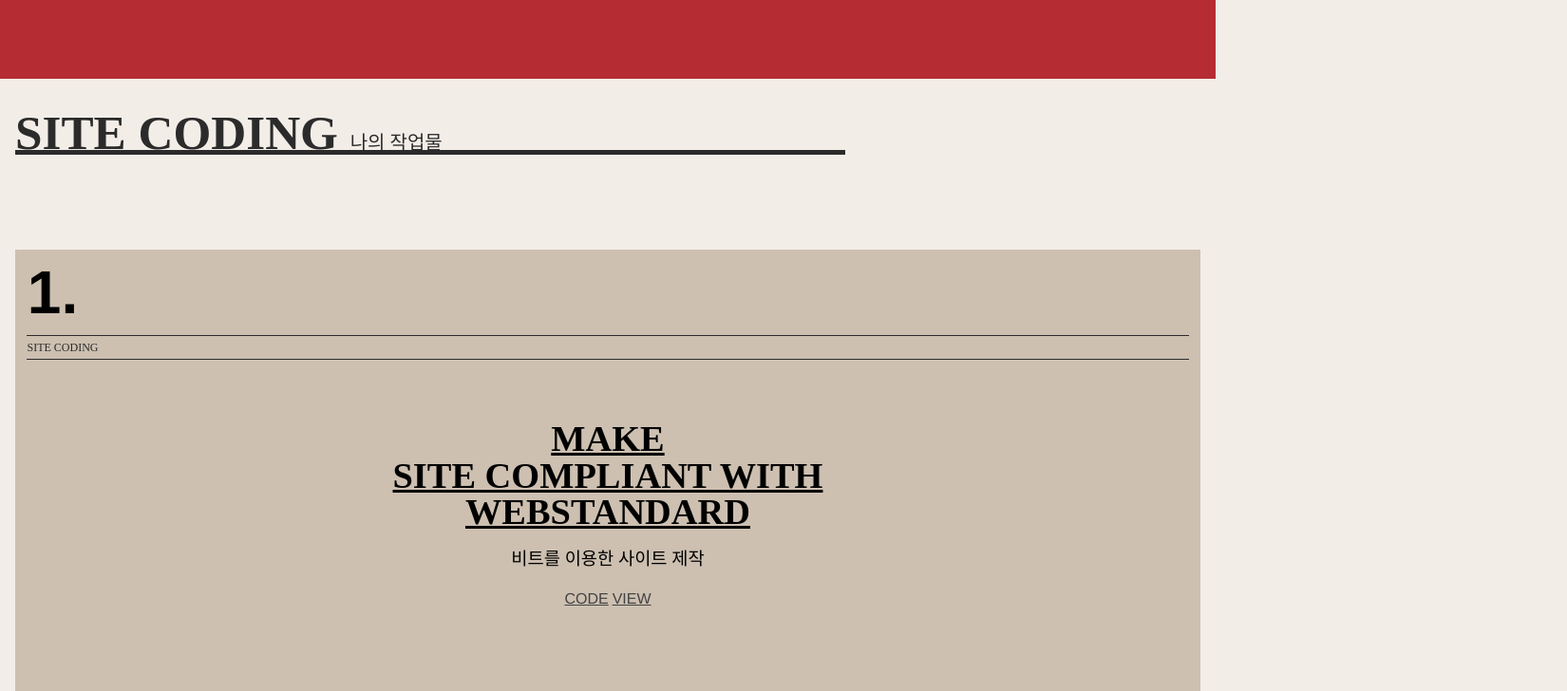
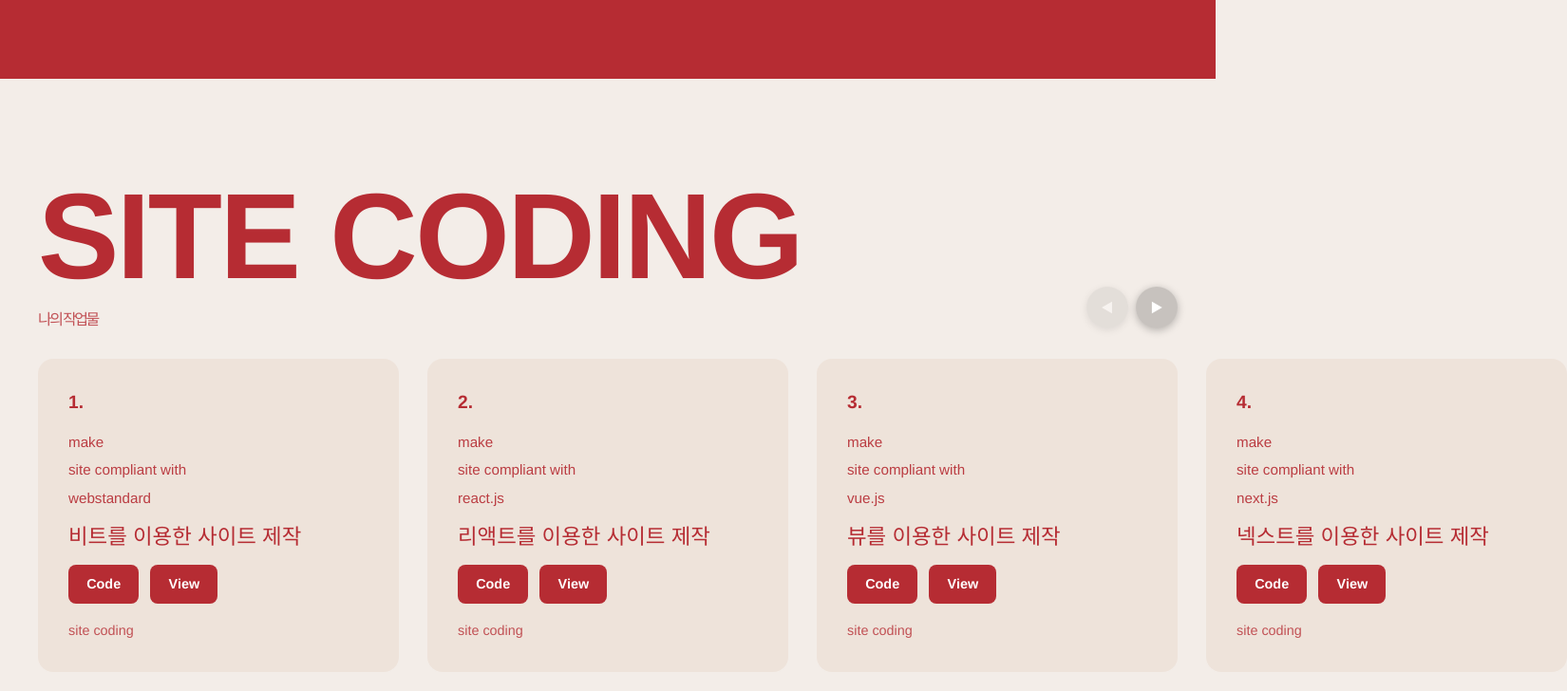
Before and after one commit to yun-narae/learn-react-portfolio, a React (Create React App) app: page / in a window 1280 px wide. Shown: the part 2120-2848 px from the top of the page at 95% size, 1650 px wide, since content can reach past the window. Built offline with nearby package versions, Linux system fonts and the light colour scheme; a web font is replaced by a local one.

Commit message:
site: site 페이지 스타일링+스와이퍼설치 (중간저장)

```diff
--- a/package.json
+++ b/package.json
@@ -11,6 +11,7 @@
     "react-router-dom": "^7.1.1",
     "react-scripts": "5.0.1",
     "sass": "^1.83.0",
+    "swiper": "^11.2.10",
     "web-vitals": "^4.2.4"
   },
   "scripts": {
--- a/src/assets/scss/section/_site.scss
+++ b/src/assets/scss/section/_site.scss
@@ -1,157 +1,175 @@
-@use './../setting' as *;
+@use "./../setting" as *;
 
+/* ------------------------------------------------------------
+   Site section
+------------------------------------------------------------ */
+.site {
+    background: var(--mainBg-color);
+    color: var(--red100);
+    padding: 6rem 2rem;
+
+    /* ── Layout ─────────────────────────────────────────────── */
     .site__inner {
-    padding: 16px;
-
-    .site__title  {
-        position: sticky;
-        top: 70px;
-        left: 0;
-        width: 70%;
-        height: 5vw;
-        font-size: 4vw;
-        font-weight: 900;
-        line-height: 1.6;
-        font-family: var(--mainKor-font);
-        text-transform: uppercase;
-        color: var(--black100);
-        border-bottom: 0.4vw solid var(--black100);
-        margin-bottom: 100px;
-
-        @media (max-width: 800px){
-            width: 100%;
-            margin-bottom: 10vw;
-            font-size: 30px;
-            height: auto;
-            top: 68px;
-            z-index: 1000;
-            background-color: var(--mainBg-color);
+        max-width: 1200px;
+        margin: 0 auto;
+        position: relative;
     }
 
+    .site__header {
+        display: flex;
+        align-items: flex-end;
+        justify-content: space-between;
+        gap: 1rem;
+        margin-bottom: 2rem;
+    }
+
+    .site__title {
+        font-size: clamp(3rem, 10vw, 8rem);
+        font-weight: 900;
+        line-height: 1.1;
+        letter-spacing: -0.02em;
+        color: var(--red100);
+
         em {
-            font-size: 1.25rem;
+            display: block;
+            margin-top: 0.5rem;
+            font-size: 1rem;
             font-weight: 400;
-            line-height: 2;
+            opacity: 0.8;
         }
     }
 
-    .site__wrap {
-        .site__item {
-            height: 70vh;
-            @include flex-center;
-            flex-direction: column;
-            position: sticky;
-            left: 0;
+    /* ── Custom navigation ──────────────────────────────────── */
+    .site__nav {
+        display: inline-flex;
+        gap: .5rem;
 
-            &.s1 {
-                background-color: var(--subBg100);
-                top: 180px;
+        .swiper-prev,
+        .swiper-next {
+            inline-size: 44px;
+            block-size: 44px;
+            border: 0;
+            border-radius: 50%;
+            display: grid;
+            place-items: center;
+            background: rgba(0, 0, 0, .18);
+            color: #fff;
+            cursor: pointer;
+            box-shadow: 0 2px 8px rgba(0, 0, 0, .25);
+            transition: background .2s ease, transform .2s ease, opacity .2s ease;
 
-                @media (max-width: 800px){
-                    top: 140px;
+            &:hover   { background: rgba(0, 0, 0, .28); }
+            &:active  { transform: scale(.98); }
+            &.swiper-button-disabled { opacity: .35; pointer-events: none; }
         }
     }
-            &.s2 {
-                background-color: var(--subBg200);
-                top: 200px;
 
-                @media (max-width: 800px){
-                    top: 160px;
+    /* 모바일 전용 리스트 */
+    .site__list {
+        display: grid;
+        grid-template-columns: 1fr;
+        gap: 1.25rem;
+    }
+
+    @media (max-width: 767px) {
+        .site__nav { display: none; }          /* 모바일에서 내비 숨김 */
+        .site__item {
+            width: 100%;                          /* 카드 전체폭 */
+            transform: none;                      /* 과한 호버 제거(선택) */
+            &:hover { transform: none; }
         }
     }
-            &.s3 {
-                background-color: var(--subBg300);
-                top: 220px;
 
-                @media (max-width: 800px){
-                    top: 180px;
+    /* ── Swiper container ───────────────────────────────────── */
+    .site__wrap {
+        /* Swiper가 붙는 컨테이너 */
+        overflow: visible;
+
+        .swiper-slide { height: auto; } /* 카드 높이 자동 */
     }
+
+    /* ── Card ───────────────────────────────────────────────── */
+    .site__item {
+        background: var(--subBg100);;
+        border-radius: 16px;
+        padding: 2rem;
+        backdrop-filter: blur(6px);
+        transition: transform .3s ease, background .3s ease;
+
+        &:hover {
+            transform: translateY(-6px);
+            background: var(--subBg200);;
         }
-            &.s4 {
-                background-color: var(--subBg400);
-                top: 240px;
 
-                @media (max-width: 800px){
-                    top: 200px;
+        .num {
+            display: block;
+            margin-bottom: 1rem;
+            font-size: 1.2rem;
+            font-weight: 900;
+            color: var(--red100);
         }
+
+        .text {
+            display: grid;
+            gap: .35rem;
+            margin-bottom: .8rem;
+            opacity: .9;
+            font-size: .95rem;
+            line-height: 1.55;
         }
-            .num {
-                font-size: 5vw;
-                line-height: 1;
-                font-weight: 900;
-                font-family: var(--mainNum-font);
-                position: absolute;
-                left: 1vw;
-                top: 1vw;
 
-                @media (max-width: 800px){
-                    font-size: 80px;
-                    left: 20px;
-                    top: 20px;
+        .title {
+            font-size: 1.4rem;
+            font-weight: 700;
+            margin-bottom: .8rem;
         }
-            }
-            .text {
-                text-align: center;
-                margin-bottom: 1rem;
 
-                > div {
-                    font-size: 3vw;
-                    line-height: 1;
-                    font-weight: 900;
-                    text-transform: uppercase;
-                    text-decoration: underline;
-                    font-family: var(--mainEng-font);
+        .btn {
+            display: flex;
+            gap: .75rem;
+            margin-top: .5rem;
 
-                    @media (max-width: 800px){
-                        font-size: 26px;
+        a {
+            display: inline-block;
+            padding: .6rem 1.2rem;
+            border-radius: 8px;
+            font-weight: 600;
+            font-size: .9rem;
+            color: #fff;
+            background: var(--red100);
+            transition: transform .2s ease, background .2s ease;
+
+            &:hover {
+            transform: translateY(-2px);
+            /* CSS 변수와 함께 안전하게 동작하는 hover 색상 */
+            background: color-mix(in srgb, var(--red100), white 12%);
             }
         }
         }
-            .title {
-                font-family: var(--mainKor-font);
-                margin-bottom: 1rem;
-            }
-            .btn {
-                a {
-                    text-decoration: underline;
-                    text-transform: uppercase;
-                    color: var(--black200);
-                    font-size: 1rem;
-                    transition: all 0.3s;
-                    margin: 0 2px;
 
-                    &:hover {
-                        color: var(--black);
+        .info {
+            margin-top: 1rem;
+            span { font-size: .9rem; opacity: .8; }
         }
     }
-            }
-            .info {
-                position: absolute;
-                left: 0;
-                top: 7vw;
-                width: 98%;
-                margin-left: 1%;
-                border-top: 1px solid var(--black100);
-                border-bottom: 1px solid var(--black100);
-                display: flex;
-                justify-content: space-between;
 
-                @media (max-width: 800px){
-                    top: rem(120px);
+    /* ── Responsive ─────────────────────────────────────────── */
+    @media (max-width: 900px) {
+        .site__header {
+            align-items: center;
             flex-direction: column;
-                    width: 90%;
-                    margin-left: 5%;
-                    padding: 5px 0;
         }
 
-                span {
-                    font-family: var(--mainKor-font);
-                    font-size: 12px;
-                    padding: 3px 0;
-                    text-transform: uppercase;
-                    color: var(--black100);
+        .site__nav {
+            margin-top: .5rem;
         }
     }
+
+    /* ── Motion preference ──────────────────────────────────── */
+    @media (prefers-reduced-motion: reduce) {
+        .site__item { transition: none; }
+        .site__item:hover { transform: none; }
+        .site__nav .swiper-prev,
+        .site__nav .swiper-next { transition: none; }
     }
 }
-}
--- a/src/assets/scss/setting/_var.scss
+++ b/src/assets/scss/setting/_var.scss
@@ -3,11 +3,11 @@
     --mainKor-font: "Noto Sans KR";
 
     --mainBg-color: #f3ede8;
-    --subBg100: #cdc0b1;
-    --subBg200: #afa395;
-    --subBg300: #81887c;
-    --subBg400: #afa7a2;
-    --subBg500: #a6afa2;
+    --subBg100: #eee3da;
+    --subBg200: #ddcaba;
+    --subBg300: #d8bba3;
+    --subBg400: #ccad93;
+    --subBg500: #bb9d83;
 
     --white: #fff;
     --black: #0c0c0c;
--- a/src/components/Site.jsx
+++ b/src/components/Site.jsx
@@ -1,32 +1,111 @@
-import React from "react";
-import { siteText } from "../constants"
+import React, { useEffect, useRef, useState } from "react";
+import { siteText } from "../constants";
+import { Swiper, SwiperSlide } from "swiper/react";
+import { Navigation } from "swiper/modules";
+import "swiper/css";
+import "swiper/css/navigation";
+
+const MOBILE_MAX = 800;
 
 const Site = () => {
+  const [isMobile, setIsMobile] = useState(false);
+  const prevRef = useRef(null);
+  const nextRef = useRef(null);
+
+  // 화면 크기에 따라 모바일 여부 감지
+  useEffect(() => {
+    const mq = window.matchMedia(`(max-width:${MOBILE_MAX}px)`);
+    const onChange = (e) => setIsMobile(e.matches);
+    setIsMobile(mq.matches);
+
+    // 최신/구형 브라우저 대응
+    if (mq.addEventListener) mq.addEventListener("change", onChange);
+    else mq.addListener(onChange);
+    return () => {
+      if (mq.removeEventListener) mq.removeEventListener("change", onChange);
+      else mq.removeListener(onChange);
+    };
+  }, []);
 
   return (
-        <section id="site">
+    <section id="site" className="site">
       <div className="site__inner">
-                <h2 className="site__title">Site coding <em>나의 작업물</em></h2>
-                <div className="site__wrap">
-                    {siteText.map(( site, key ) => (
-                        <article className={`site__item s${key+1}`} key={key}>
-                            <span className="num">{key+1}.</span>
+        <header className="site__header">
+          <h2 className="site__title">
+            SITE CODING
+            <em>나의 작업물</em>
+          </h2>
+
+          {!isMobile && (
+            <nav className="site__nav" aria-label="사이트 슬라이더 내비게이션">
+              <button ref={prevRef} className="swiper-prev" type="button" aria-label="이전 슬라이드">◀</button>
+              <button ref={nextRef} className="swiper-next" type="button" aria-label="다음 슬라이드">▶</button>
+            </nav>
+          )}
+        </header>
+
+        {isMobile ? (
+          // ✅ 모바일: 스와이퍼 대신 단순 리스트
+          <div className="site__list">
+            {siteText.map(({ text, title, code, view, info }, idx) => (
+              <article className={`site__item s${idx + 1}`} key={title ?? idx}>
+                <span className="num">{idx + 1}.</span>
+
                 <div className="text">
-                                <div>{site.text[0]}</div>
-                                <div>{site.text[1]}</div>
-                                <div>{site.text[2]}</div>
+                  {text?.slice(0, 3).map((t, i) => <div key={i}>{t}</div>)}
                 </div>
-                            <h3 className="title">{site.title}</h3>
+
+                <h3 className="title">{title}</h3>
+
                 <div className="btn">
-                                <a href={site.code}>code</a>
-                                <a href={site.view}>view</a>
+                  <a href={code} target="_blank" rel="noopener noreferrer">Code</a>
+                  <a href={view} target="_blank" rel="noopener noreferrer">View</a>
                 </div>
-                            <div className="info">
-                                <span>{site.info[0]}</span>
-                            </div>
+
+                <div className="info"><span>{info?.[0]}</span></div>
               </article>
             ))}
           </div>
+        ) : (
+          // 🖥️ 데스크톱: Swiper 사용
+          <Swiper
+            modules={[Navigation]}
+            onBeforeInit={(s) => {
+              s.params.navigation.prevEl = prevRef.current;
+              s.params.navigation.nextEl = nextRef.current;
+            }}
+            navigation={{ prevEl: prevRef.current, nextEl: nextRef.current }}
+            spaceBetween={30}
+            slidesPerView={3}
+            breakpoints={{
+              0:   { slidesPerView: 1 },
+              768: { slidesPerView: 2 },
+              1200:{ slidesPerView: 3 },
+            }}
+            className="site__wrap"
+          >
+            {siteText.map(({ text, title, code, view, info }, idx) => (
+              <SwiperSlide key={title ?? idx}>
+                <article className={`site__item s${idx + 1}`}>
+                  <span className="num">{idx + 1}.</span>
+
+                  <div className="text">
+                    {text?.slice(0, 3).map((t, i) => <div key={i}>{t}</div>)}
+                  </div>
+
+                  <h3 className="title">{title}</h3>
+
+                  <div className="btn">
+                    <a href={code} target="_blank" rel="noopener noreferrer">Code</a>
+                    <a href={view} target="_blank" rel="noopener noreferrer">View</a>
+                  </div>
+
+                  <div className="info"><span>{info?.[0]}</span></div>
+                </article>
+              </SwiperSlide>
+            ))}
+          </Swiper>
+        )}
       </div>
     </section>
   );
```
Also changed, not shown: public/sprite-sheet.svg, 1 other file (tests, documents, lock files or other folders). Lines whose indentation alone changed are shown as unchanged.
